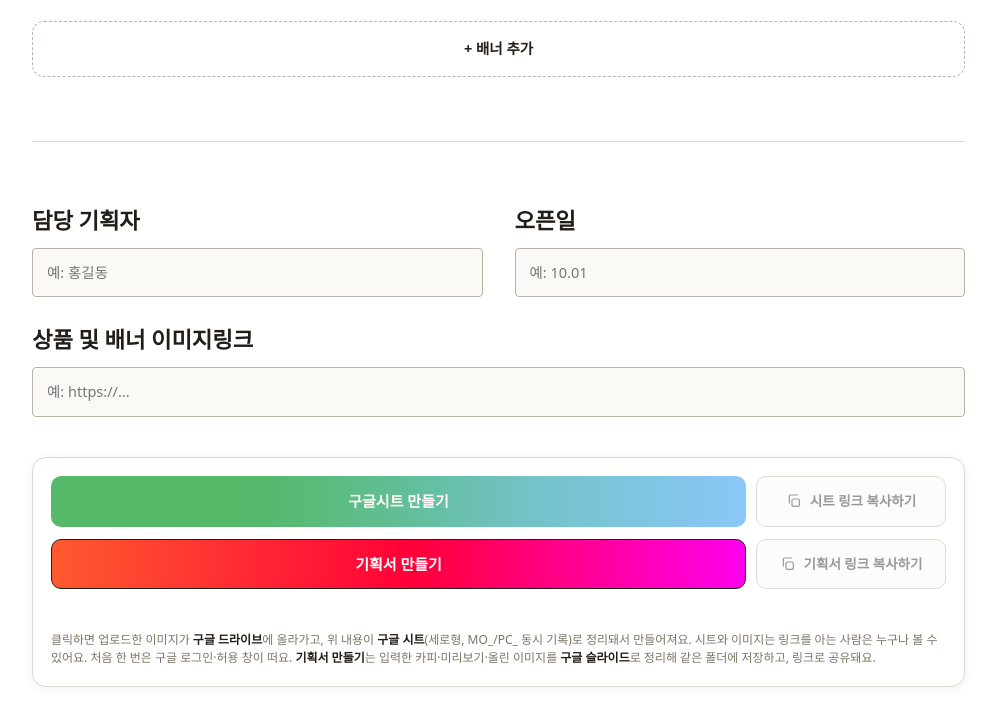
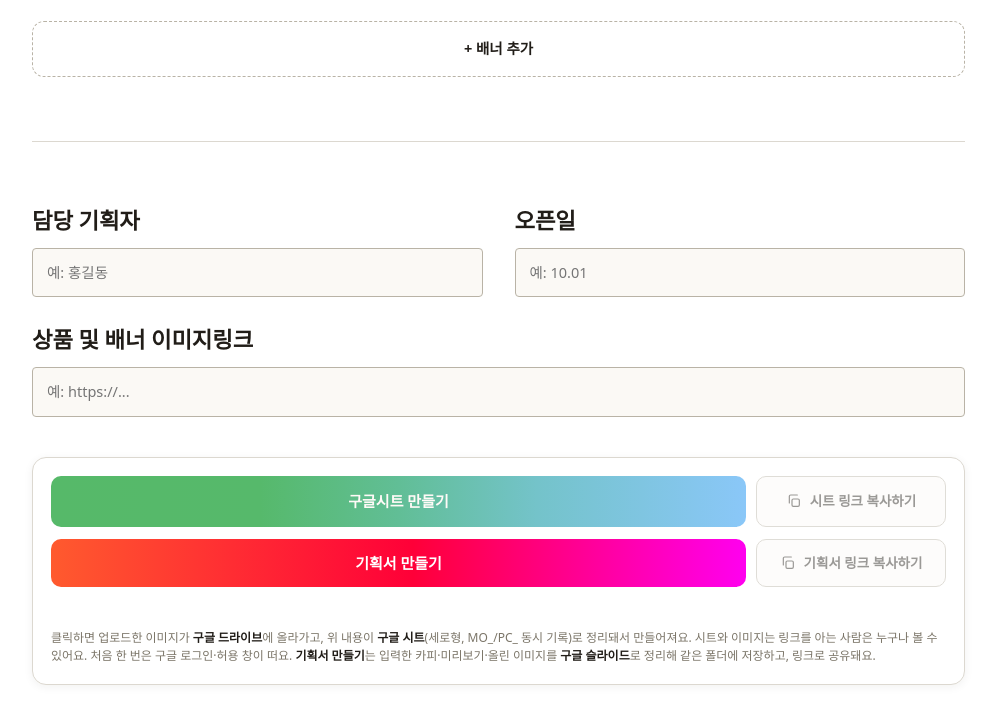
Before and after one commit to jeremieshin/onedaybigdeal-site, a plain HTML site: page index.html in a window 1280 px wide. Shown: the part 5536-6261 px from the top of the page, without its empty margins (280-1276 px from the left). Drawn offline with Linux system fonts and the light colour scheme; a web font is replaced by a local one.

Commit message:
기획서 만들기 버튼 검은색 테두리 제거
- .plan-btn border를 1.5px solid var(--ink) -> none으로 변경

Co-Authored-By: Claude Sonnet 5 <noreply@anthropic.com>
Claude-Session: https://claude.ai/code/session_012w4E5aXiqFExizXyg9Exz4

```diff
--- a/index.html
+++ b/index.html
@@ -240,7 +240,7 @@
   .plan-btn{
     font:inherit;font-weight:700;font-size:15px;
     background:linear-gradient(90deg,#FF5A2E 0%,#FF0038 52%,#FF00EF 100%);color:#fff;
-    border:1.5px solid var(--ink);border-radius:10px;padding:13px 18px;cursor:pointer;width:100%;
+    border:none;border-radius:10px;padding:13px 18px;cursor:pointer;width:100%;
   }
   .plan-btn:focus-visible{outline:2px solid var(--ink);outline-offset:2px;}
   .plan-btn:disabled{opacity:.5;cursor:not-allowed;}
```
